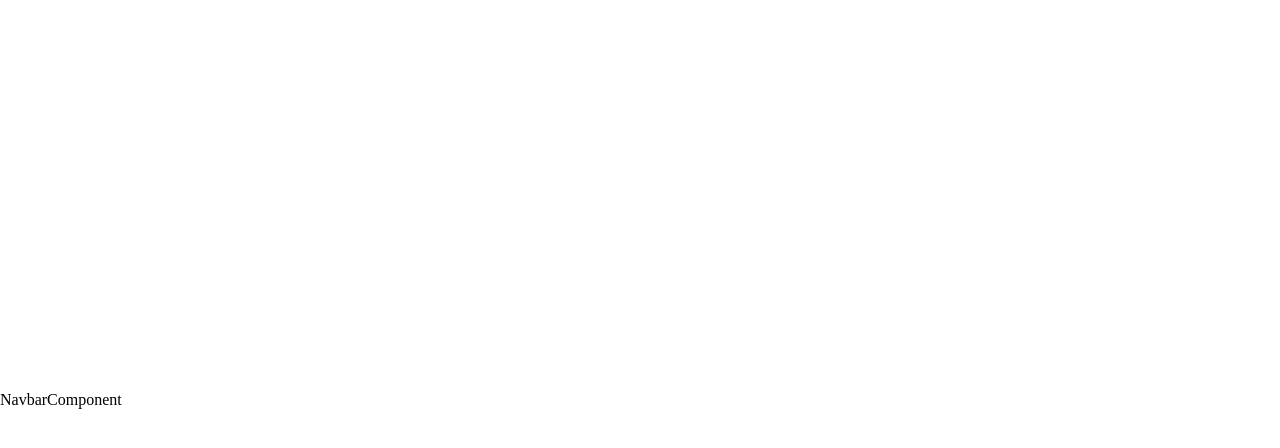
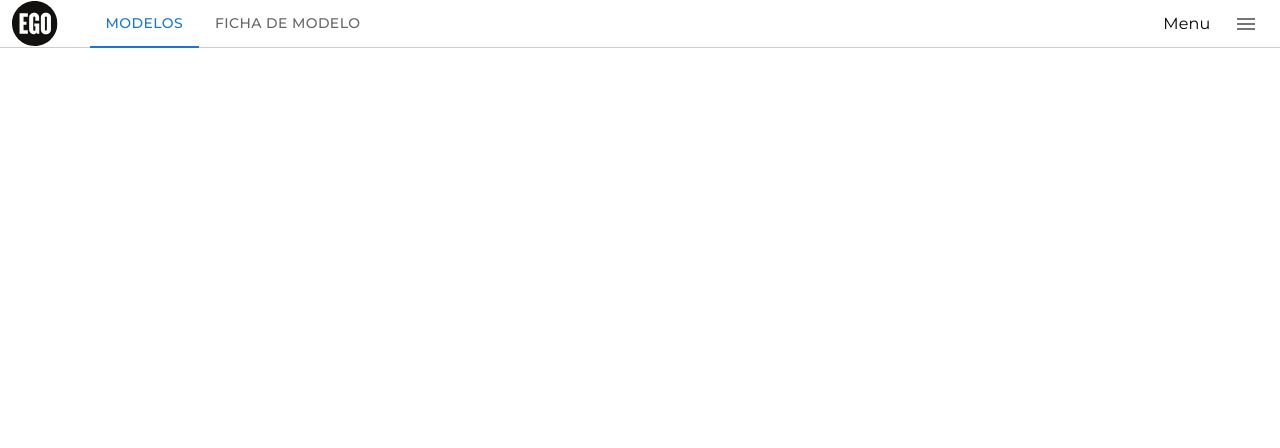
Before and after one commit to marcoselopez/ego_frontend_challenge, a React (Vite) app: page / in a window 1280 px wide. Shown: the top 448 px of the page. Built offline with nearby package versions, Linux system fonts and the light colour scheme.

Commit message:
development of navbar

```diff
--- a/package.json
+++ b/package.json
@@ -12,6 +12,7 @@
   "dependencies": {
     "@emotion/react": "^11.11.1",
     "@emotion/styled": "^11.11.0",
+    "@mui/icons-material": "^5.11.16",
     "@mui/material": "^5.13.6",
     "react": "^18.2.0",
     "react-dom": "^18.2.0"
--- a/src/components/NavbarComponent/NavbarComponent.jsx
+++ b/src/components/NavbarComponent/NavbarComponent.jsx
@@ -1,8 +1,49 @@
+import { useState } from "react";
+import { Box, Grid, IconButton, Tab, Tabs, Typography } from "@mui/material";
+import Logo from '../../assets/ego_logo.svg';
+import MenuIcon from '@mui/icons-material/Menu';
 
 
 const NavbarComponent = () => {
+
+  // STATES
+  const [value, setValue] = useState(0);
+
+  // METHODS
+  const handleChange = (event, newValue) => {
+    setValue(newValue)
+  };
+
   return (
-    <div>NavbarComponent</div>
+    <Box
+      sx={{
+        width: '100%',
+        height: '48px',
+        borderBottom: '1px solid #CCCCCC',
+        padding: '0px 12px',
+        top: 0,
+        left: 0
+      }}
+    >
+      <Grid container display='flex' justifyContent='space-between'>
+
+        <Grid item xs={4} display='flex'>
+          <img src={Logo} alt="EGO-Logo" style={{ marginRight: '2rem' }} />
+          <Tabs value={value} onChange={handleChange}>
+            <Tab label='Modelos' sx={{ fontFamily: 'Montserrat'}} />
+            <Tab label='Ficha de Modelo' sx={{ fontFamily: 'Montserrat'}} />
+          </Tabs>
+        </Grid>
+
+        <Grid item xs={1} display='flex' alignItems='center'>
+          <Typography sx={{fontFamily: 'Montserrat', marginRight: '1rem'}}>Menu</Typography>
+          <IconButton>
+            <MenuIcon />
+          </IconButton>
+        </Grid>
+
+      </Grid>
+    </Box>
   )
 }
 
--- a/src/index.css
+++ b/src/index.css
@@ -1,11 +1,18 @@
+@import url('https://fonts.googleapis.com/css2?family=Montserrat:wght@200;300;400;500;600;700&display=swap');
+
 * {
   margin: 0;
   padding: 0;
   box-sizing: border-box;
 }
-body {
+
+body, #root{
   display: flex;
-  place-items: center;
-  min-width: 320px;
+  /* place-items: center; */
+  min-width: 100vw;
   min-height: 100vh;
 }
+
+body {
+  font-family: Montserrat;
+}
```
Also changed, not shown: 1 other file (tests, documents, lock files or other folders).
